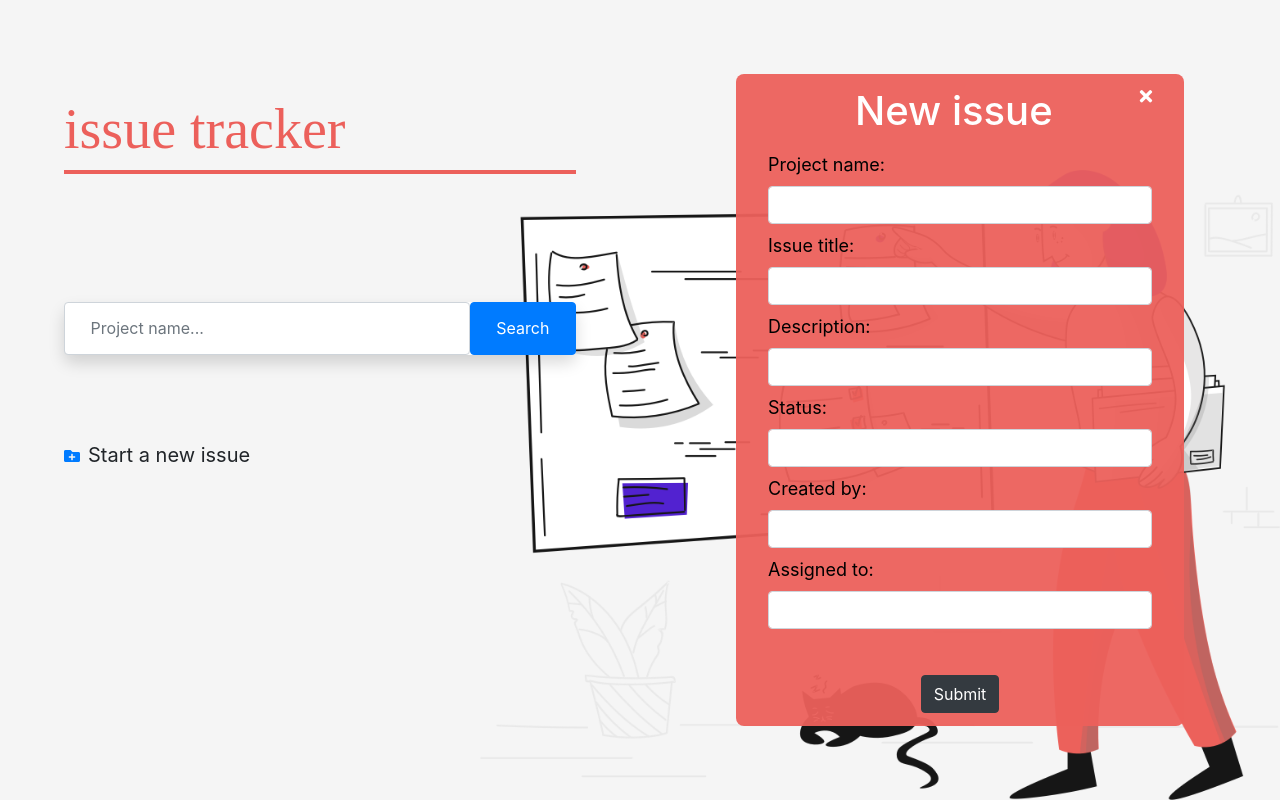
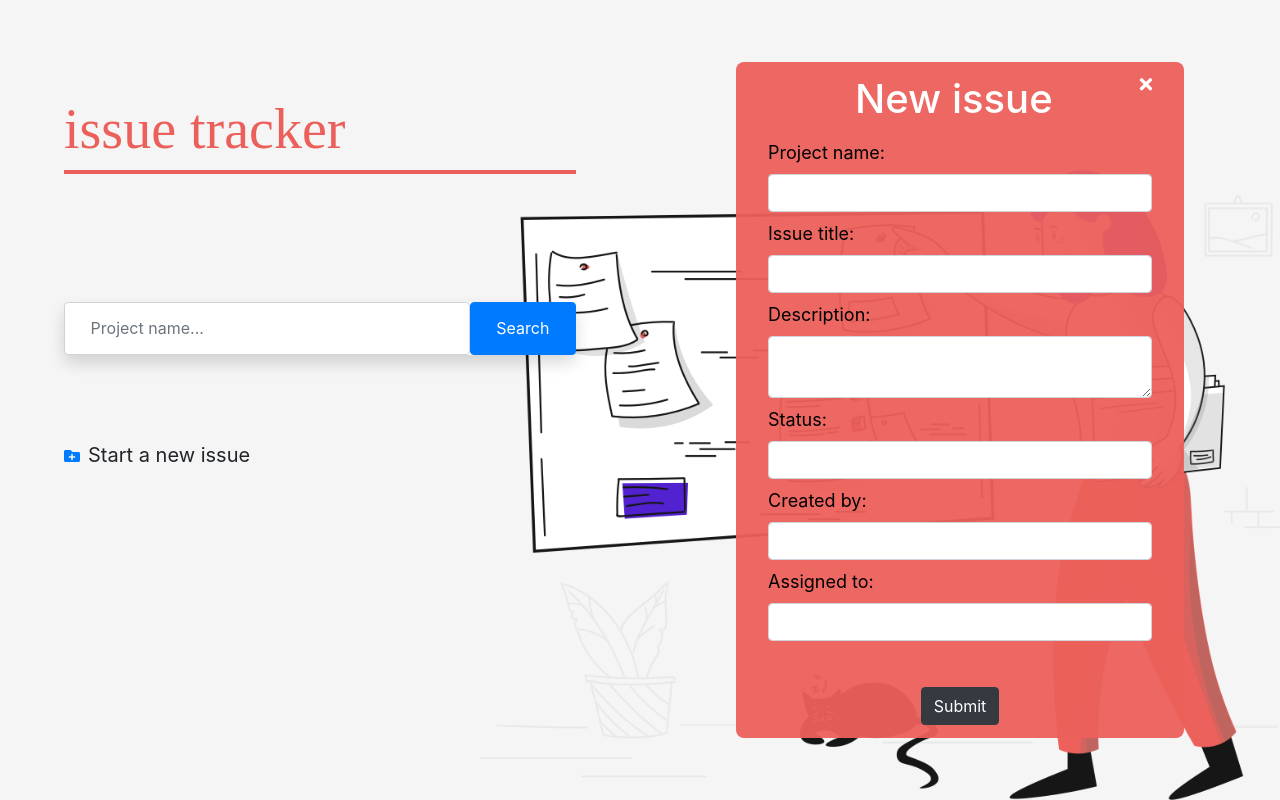
Before and after one commit to torranicles/project-issuetracker, a React (Create React App) app: page / in a window 1280 px wide. Both pictures are taken after a click on the element "Start a new issue". Built offline with nearby package versions, Linux system fonts and the light colour scheme; a web font is replaced by a local one.

Commit message:
Add redirect and change input to textarea

```diff
--- a/src/App.js
+++ b/src/App.js
@@ -91,6 +91,7 @@ class App extends React.Component {
                         message: res.data
                     })
                 } else {
+                    this.props.history.push(`/projects-issues/${this.state.project}`)
                     this.setState({
                         confirm: false, //Set to initial state
                         message: ''
--- a/src/components/AddIssue.js
+++ b/src/components/AddIssue.js
@@ -35,7 +35,7 @@ const AddIssue = (props) => {
                 </div>
                 <div className="form-group mb-2">
                     <label htmlFor="Description">Description:</label>
-                    <input
+                    <textarea
                         onChange={props.handleChange}
                         name="issue_text"
                         type="text"
```
Also changed, not shown: 6 other files (tests, documents, lock files or other folders).
